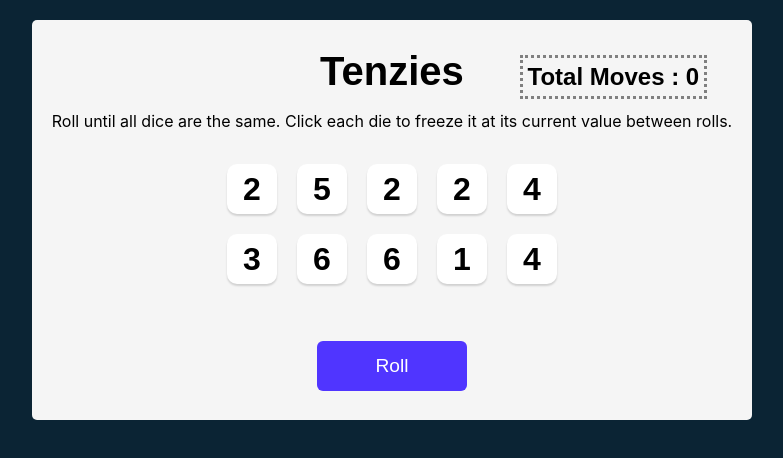
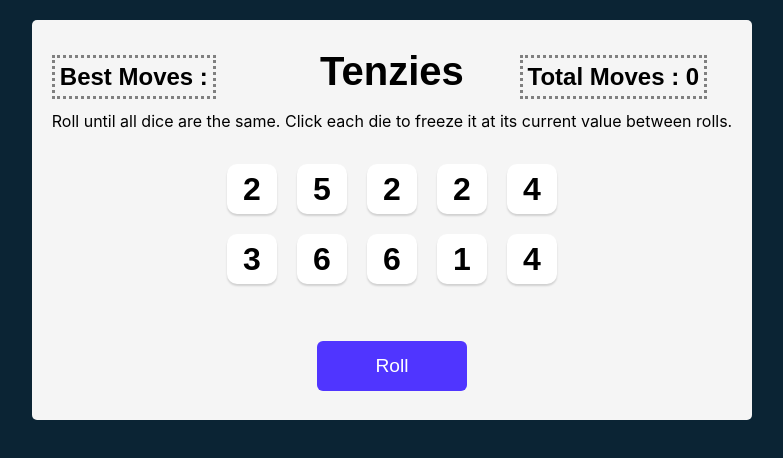
Before and after one commit to Gyanhari/Tenzie-Game, a React (Vite) app: page / in a window 1280 px wide. Shown: the top 458 px of the page, without its empty margins (248-1031 px from the left). Built offline with nearby package versions, Linux system fonts and the light colour scheme.

Commit message:
added best amount move indicator

```diff
--- a/src/App.css
+++ b/src/App.css
@@ -10,6 +10,7 @@ body {
   background-color: #0b2434;
   padding: 20px;
   font-family: "Karla", sans-serif;
+  user-select: none;
 }
 
 main {
@@ -85,3 +86,10 @@ main {
   border: 3px dotted gray;
   padding: 5px;
 }
+.best-moves {
+  position: absolute;
+  top: 15px;
+  left: 20px;
+  border: 3px dotted gray;
+  padding: 5px;
+}
--- a/src/App.jsx
+++ b/src/App.jsx
@@ -74,10 +74,11 @@ export default function App() {
       handleClick={() => holdDice(die.id)}
     />
   ));
-
+  const bestMoves = localStorage.getItem("New Best Total Moves");
   return (
     <main>
       <h1 className="title">Tenzies</h1>
+      <h2 className="best-moves">Best Moves : {bestMoves}</h2>
       <h2 className="tot-moves">Total Moves : {totalMoves}</h2>
       <p className="instructions">
         Roll until all dice are the same. Click each die to freeze it at its
```
Also changed, not shown: src/Luffy.jpg (deleted).
